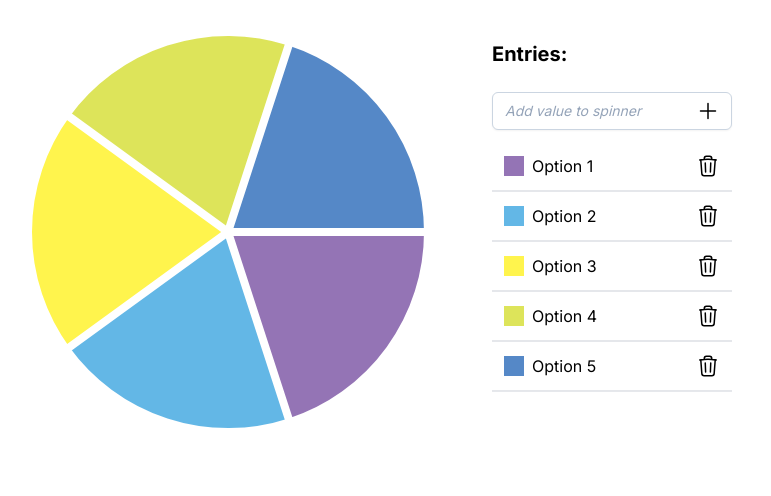
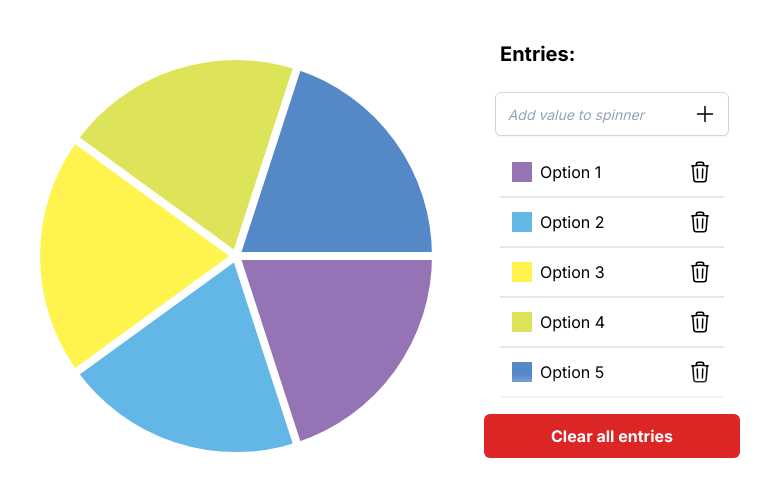
Before and after one commit to devlak2001/random, a Next.js app: page /spinner in a window 1280 px wide. Shown: the top 496 px of the page, without its empty margins (244-1015 px from the left). Built offline with nearby package versions, Linux system fonts and the light colour scheme.

Commit message:
separated code into multiple components, used memo(), added clearAllEntries Button

```diff
--- a/app/spinner/page.tsx
+++ b/app/spinner/page.tsx
@@ -1,5 +1,6 @@
 "use client";
-import { useEffect, useRef, useState } from "react";
+import { memo, useEffect, useRef, useState } from "react";
+import { createPortal } from "react-dom";
 
 function generateColorsArray(length: number = 5) {
   const originalColors = [
@@ -100,11 +101,11 @@ export default function Spinner() {
         ref={canvasRef}
         width={windowSize.width < 400 ? windowSize.width - 20 : 400}
         height={windowSize.width < 400 ? windowSize.width - 20 : 400}
-        className="pt-8 mr-12"
+        className="pt-14 mr-12"
       ></canvas>
-      <div className="pt-10 mr-4">
-        <h3 className="font-bold text-xl mb-6 ml-4">Entries:</h3>
-        <label className="relative flex items-center w-60 ml-4">
+      <div className="pt-10 mr-4 flex flex-col items-center">
+        <h3 className="font-bold text-xl mb-6 ml-4 self-start">Entries:</h3>
+        <label className="relative flex items-center w-11/12">
           <span className="sr-only">Search</span>
           <span
             className="absolute right-2 hover:bg-slate-200 hover:cursor-pointer transition-colors p-1 rounded-md"
@@ -134,7 +135,7 @@ export default function Spinner() {
             </svg>
           </span>
           <span
-            className={`absolute bottom-10 text-xs text-red-600 transition-transform ${
+            className={`absolute bottom-12 text-xs text-red-600 transition-transform ${
               emptyInputError ? "scale-100" : "scale-0"
             }`}
           >
@@ -158,25 +159,49 @@ export default function Spinner() {
                 }
               }
             }}
-            className="placeholder:italic placeholder:text-slate-400 block bg-white w-full border border-slate-300 rounded-md py-2 pl-3 pr-3 shadow-sm focus:outline-none focus:border-sky-500 focus:ring-sky-500 focus:ring-1 sm:text-sm"
+            className="placeholder:italic h-11 placeholder:text-slate-400 block bg-white w-full border border-slate-300 rounded-md py-2 pl-3 pr-3 shadow-sm focus:outline-none focus:border-sky-500 focus:ring-sky-500 focus:ring-1 sm:text-sm"
             placeholder="Add value to spinner"
             type="text"
             name="search"
             value={currentValue}
           />
         </label>
-        <div className="relative h-72 mt-3">
-          <ul className="pb-4 h-full overflow-y-scroll overflow-x-visible px-4">
+        <div className="relative max-h-72 flex flex-col mt-3">
+          <ul className="pb-4 h-full w-64 overflow-y-scroll overflow-x-visible px-4">
             {entries.map((el, index) => (
-              <li
-                key={index}
-                className="text-base w-60 flex items-center relative py-3 px-3 border-b-2"
-              >
+              <Entry
+                value={el}
+                entries={entries}
+                setEntries={setEntries}
+                entryColors={entryColors}
+                setEntryColors={setEntryColors}
+                index={index}
+              />
+            ))}
+          </ul>
+          <div className="absolute pointer-events-none bg-gradient-to-b from-transparent to-white h-10 bottom-0 left-0 w-full"></div>
+        </div>
+        <ClearAllEntriesButton entries={entries} setEntries={setEntries} />
+      </div>
+    </div>
+  );
+}
+
+const Entry = memo(function Entry({
+  value,
+  entries,
+  setEntries,
+  entryColors,
+  setEntryColors,
+  index,
+}: any) {
+  return (
+    <li className="text-base w-full flex items-center relative py-3 px-3 border-b-2">
       <span
         className="h-5 w-5 mr-2"
         style={{ backgroundColor: entryColors[index] }}
       ></span>
-                <span>{el}</span>
+      <span>{value}</span>
       <span
         onClick={() => {
           const tempArray = [...entries];
@@ -202,12 +227,21 @@ export default function Spinner() {
         </svg>
       </span>
     </li>
-            ))}
-          </ul>
-          <div className="absolute pointer-events-none bg-gradient-to-b from-transparent to-white h-10 bottom-0 left-0 w-full"></div>
-        </div>
-      </div>
-    </div>
+  );
+});
+
+function ClearAllEntriesButton({ entries, setEntries }: any) {
+  return (
+    <button
+      onClick={() => {
+        setEntries([]);
+      }}
+      className={`w-full rounded-md font-bold transition-transform h-11 w-11/12 bg-red-600 text-white flex items-center justify-center ${
+        entries.length ? "scale-100" : "scale-0"
+      }`}
+    >
+      <span>Clear all entries</span>
+    </button>
   );
 }
 
```
Lines whose indentation alone changed are shown as unchanged.
